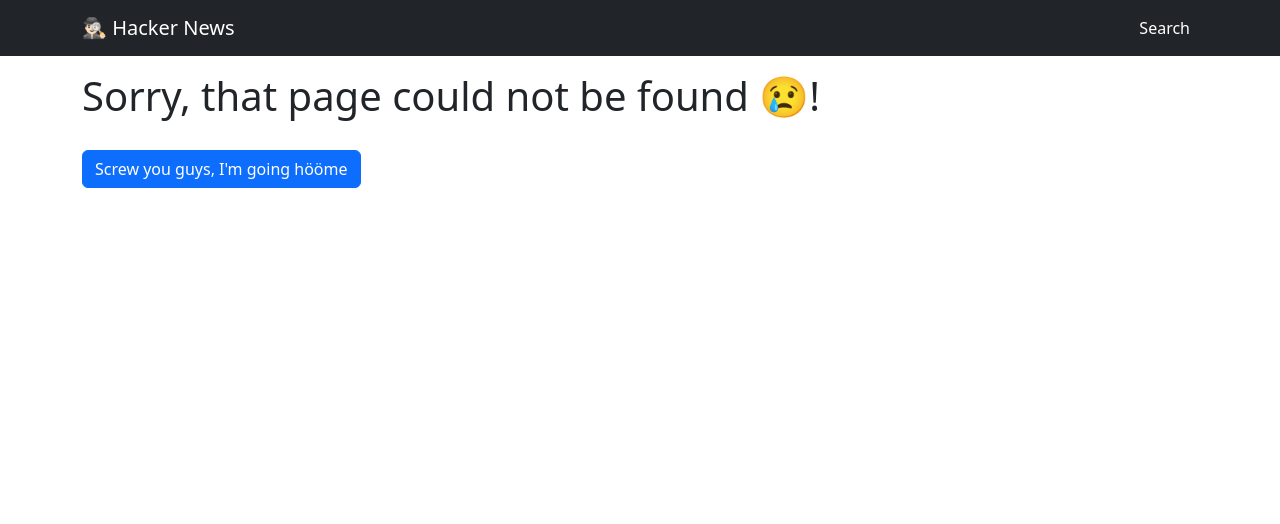
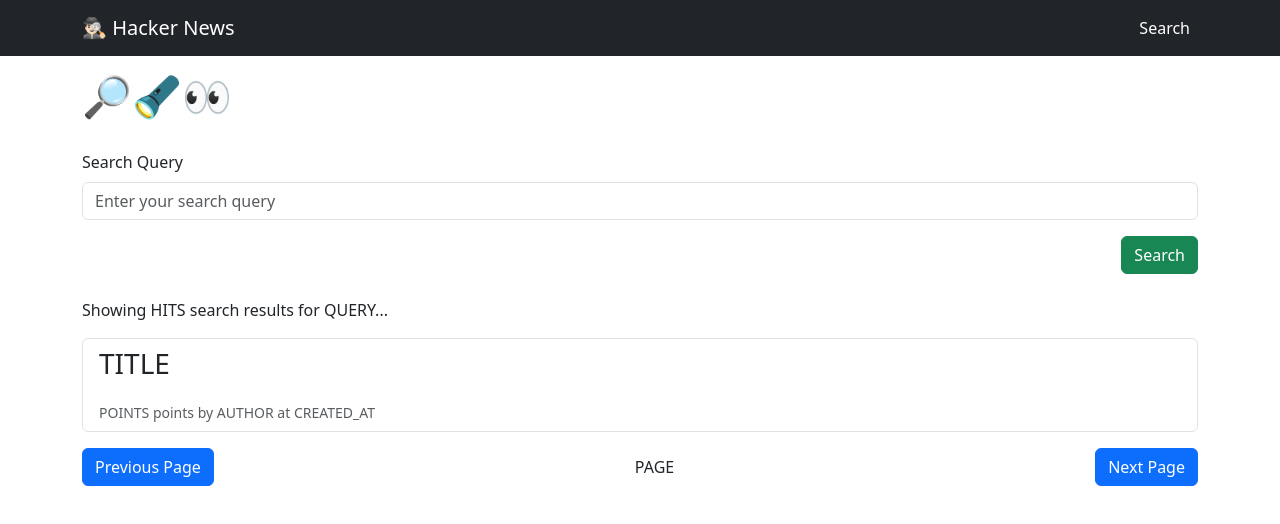
Before and after one commit to drblue/fed22-javascript-2, a React (Vite) app in the folder 07-hackernews/: page /search in a window 1280 px wide. Shown: the top 524 px of the page. Built offline with nearby package versions, Linux system fonts and the light colour scheme.

Commit message:
Search Hacker News HTML skeleton ☠️.

```diff
--- a/07-hackernews/src/App.tsx
+++ b/07-hackernews/src/App.tsx
@@ -2,8 +2,9 @@
 import { Routes, Route } from 'react-router-dom'
 import Navigation from './components/Navigation'
 import HomePage from './pages/HomePage'
+import NotFound from './pages/NotFound'
+import SearchPage from './pages/SearchPage'
 import './assets/scss/App.scss'
-import NotFound from './pages/NotFound'
 
 const App = () => {
 	return (
@@ -13,7 +14,7 @@
 			<Container className="py-3">
 				<Routes>
 					<Route path="/" element={<HomePage />} />
-					{/* <Route path="/search" element={} /> */}
+					<Route path="/search" element={<SearchPage />} />
 
 					<Route path="*" element={<NotFound />} />
 				</Routes>
--- /dev/null
+++ b/07-hackernews/src/pages/SearchPage.tsx
@@ -0,0 +1,65 @@
+import { useEffect, useRef, useState } from 'react'
+import Button from 'react-bootstrap/Button'
+import Form from 'react-bootstrap/Form'
+import ListGroup from 'react-bootstrap/ListGroup'
+
+const SearchPage = () => {
+	return (
+		<>
+			<h1>🔎🔦👀</h1>
+
+			<Form className="mb-4">
+				<Form.Group className="mb-3" controlId="searchQuery">
+					<Form.Label>Search Query</Form.Label>
+					<Form.Control
+						type="text"
+						placeholder="Enter your search query"
+					/>
+				</Form.Group>
+
+				<div className="d-flex justify-content-end">
+					<Button variant="success" type="submit">Search</Button>
+				</div>
+			</Form>
+
+			{false && <p>🤔 Loading...</p>}
+
+			{true && (
+				<div id="search-result">
+					<p>Showing HITS search results for QUERY...</p>
+
+					<ListGroup className="mb-3">
+						{[{}].map(hit => (
+							<ListGroup.Item
+								action
+								href={''}
+								key={''}
+							>
+								<h2 className="h3">TITLE</h2>
+								<p className="text-muted small mb-0">POINTS points by AUTHOR at CREATED_AT</p>
+							</ListGroup.Item>
+						))}
+					</ListGroup>
+
+					<div className="d-flex justify-content-between align-items-center">
+						<div className="prev">
+							<Button
+								variant="primary"
+							>Previous Page</Button>
+						</div>
+
+						<div className="page">PAGE</div>
+
+						<div className="next">
+							<Button
+								variant="primary"
+							>Next Page</Button>
+						</div>
+					</div>
+				</div>
+			)}
+		</>
+	)
+}
+
+export default SearchPage
```
